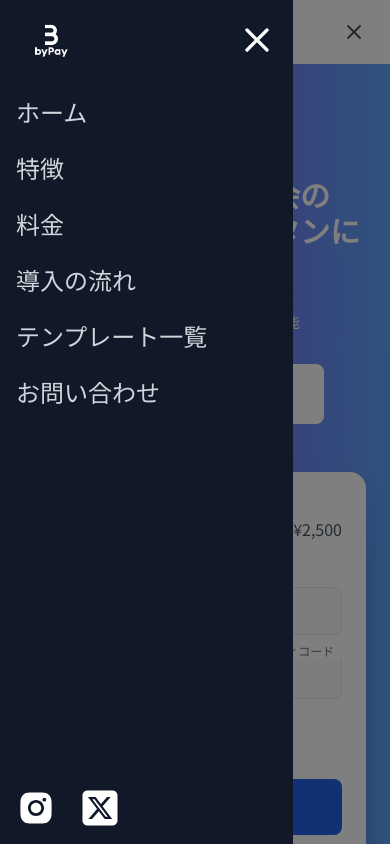
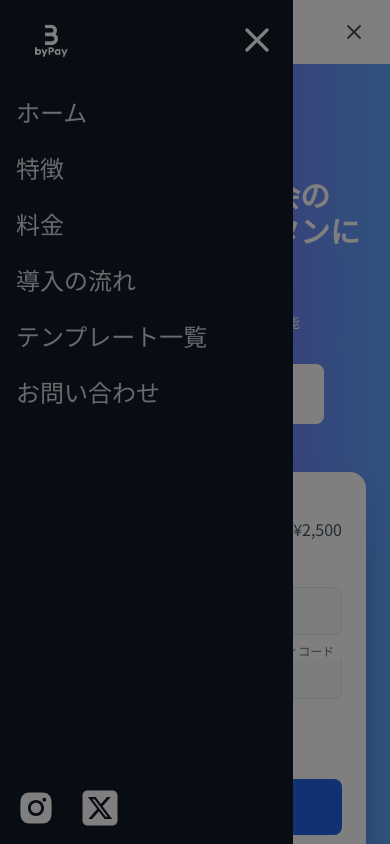
Before and after one commit to bbbyk105/byPay, a Next.js app: page / in a window 390 px wide. Both pictures are taken after a click on the button 354 px from the left and 32 px from the top of the page. Shown: the top 844 px of the page. Built offline with nearby package versions, Linux system fonts and the light colour scheme.

Commit message:
背景のz-indexの設定

```diff
--- a/components/mobile-menu.tsx
+++ b/components/mobile-menu.tsx
@@ -46,7 +46,7 @@ const MobileMenu: React.FC<MobileMenuProps> = ({ isOpen, onClose, goTo }) => {
     >
       {/* 背景のオーバーレイ */}
       <div
-        className={`absolute inset-0 bg-black transition-opacity duration-500 ${
+        className={`absolute inset-0 bg-black transition-opacity duration-500 z-[1000000] ${
           isOpen ? "opacity-50" : "opacity-0"
         }`}
         onClick={onClose}
```
